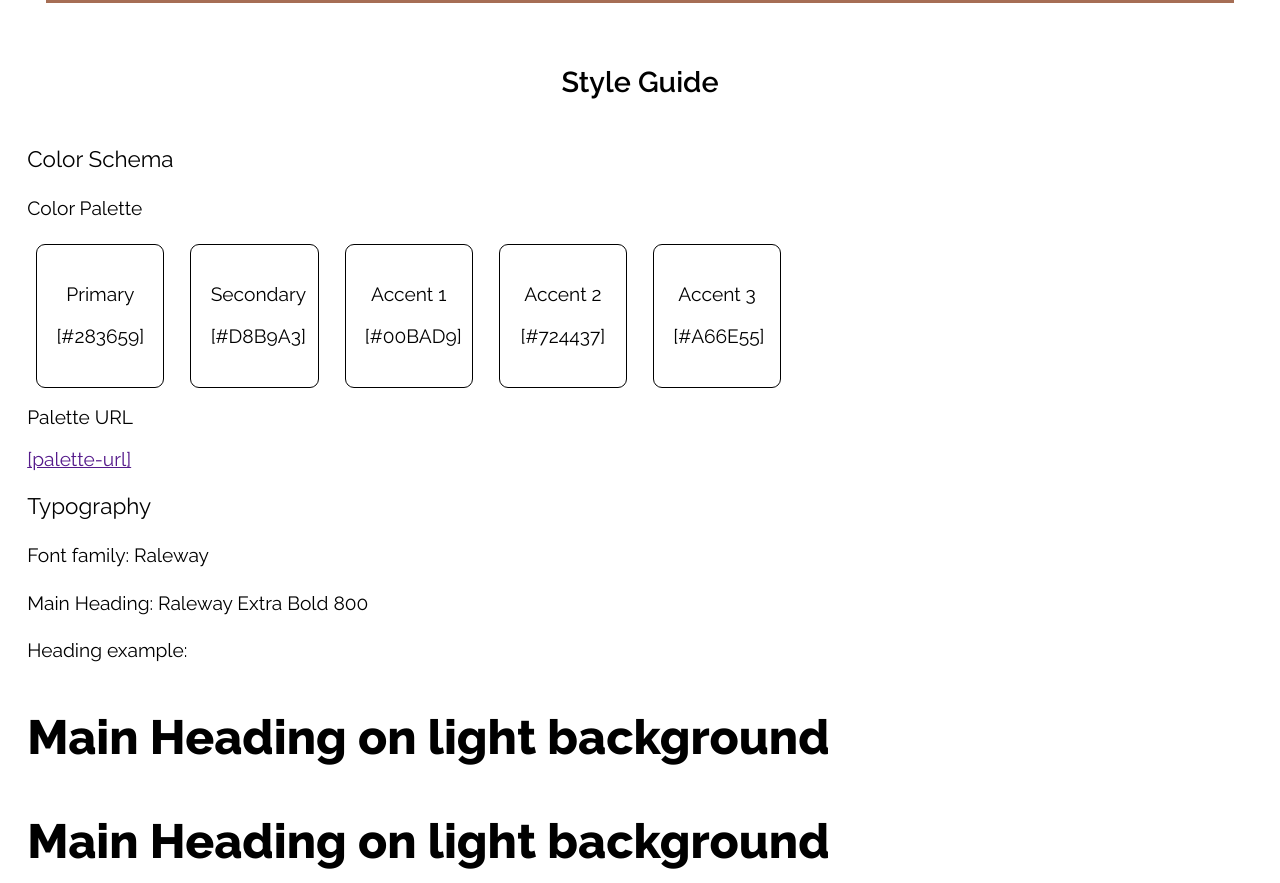
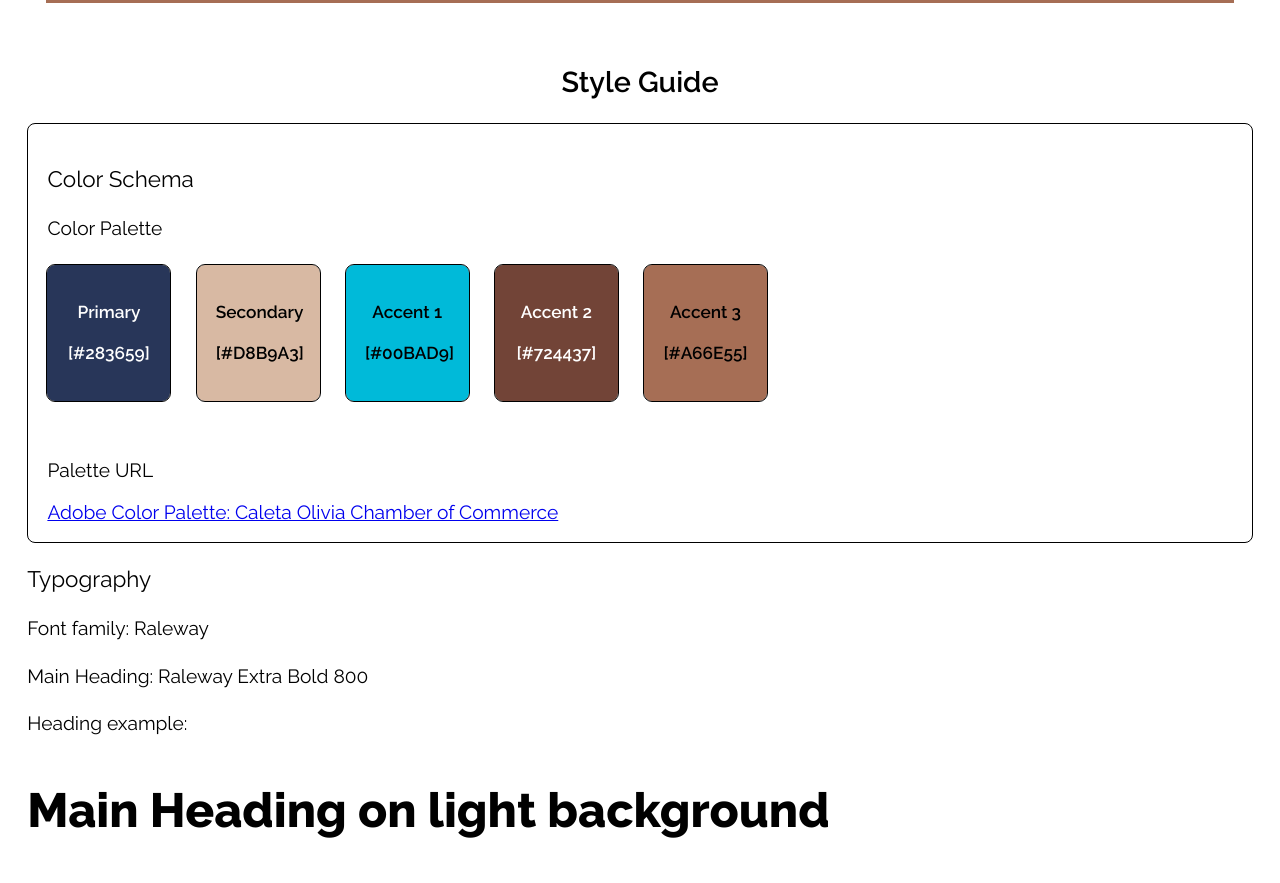
Before and after one commit to fernandochaza/wdd230, a plain HTML site: page week1/chamber-site-plan.html in a window 1280 px wide. Shown: the part 1560-2443 px from the top of the page. Drawn offline with Linux system fonts and the light colour scheme.

Commit message:
feat: Add color schema card and colors

```diff
--- a/week1/chamber-site-plan.html
+++ b/week1/chamber-site-plan.html
@@ -83,33 +83,33 @@
           <h3>Color Schema</h3>
           <h4>Color Palette</h4>
           <div class="colors-table">
-            <div class="table-cell">
+            <div class="table-cell primary">
               <p>Primary</p>
-              <div class="primary"><p>[#283659]</p></div>
+              <p>[#283659]</p>
             </div>
 
-            <div class="table-cell">
+            <div class="table-cell secondary">
               <p>Secondary</p>
-              <div class="secondary"><p>[#D8B9A3]</p></div>
+              <p>[#D8B9A3]</p>
             </div>
 
-            <div class="table-cell">
+            <div class="table-cell accent-1">
               <p>Accent 1</p>
-              <div class="accent-1"><p>[#00BAD9]</p></div>
+              <p>[#00BAD9]</p>
             </div>
 
-            <div class="table-cell">
+            <div class="table-cell accent-2">
               <p>Accent 2</p>
-              <div class="accent-2"><p>[#724437]</p></div>
+              <p>[#724437]</p>
             </div>
 
-            <div class="table-cell">
+            <div class="table-cell accent-3">
               <p>Accent 3</p>
-              <div class="accent-3"><p>[#A66E55]</p></div>
+              <p>[#A66E55]</p>
             </div>
           </div>
           <p>Palette URL</p>
-          <a href="" target="_blank">[palette-url]</a>
+          <a href="https://color.adobe.com/Caleta-Olivia-Chamber-of-Commerce-color-theme-fc26efc2-2ba4-4969-8802-1be762d62757/" target="_blank">Adobe Color Palette: Caleta Olivia Chamber of Commerce</a>
 
         </section>
         <section class="typography-section">
--- a/week1/styles/chamber-plan-base.css
+++ b/week1/styles/chamber-plan-base.css
@@ -102,14 +102,19 @@ hr {
     padding-bottom: 1rem;
 }
 
+.color-schema {
+    border: 1px solid black;
+    border-radius: 8px;
+    padding: 1rem;
+}
+
 .colors-table {
-  margin: 1rem 0;
+  margin: 1rem 0 3rem 0;
   border-radius: 8px;
 
   display: grid;
   grid-template-columns: repeat(auto-fill, minmax(140px, 1fr));
   gap: 8px;
-  place-items: center;
 }
 
 .table-cell {
@@ -118,4 +123,29 @@ hr {
   border-radius: 8px;
   padding: 1rem;
   text-align: center;
+
+  font-weight: 600;
+  font-size: .9rem;
 }
+
+.table-cell.primary {
+    background-color: var(--primary-color);
+    color: white;
+}
+
+.table-cell.secondary {
+    background-color: var(--secondary-color);
+}
+
+.table-cell.accent-1 {
+    background-color: var(--accent1-color);
+}
+
+.table-cell.accent-2 {
+    background-color: var(--accent2-color);
+    color: white;
+}
+
+.table-cell.accent-3 {
+    background-color: var(--accent3-color);
+}
```
